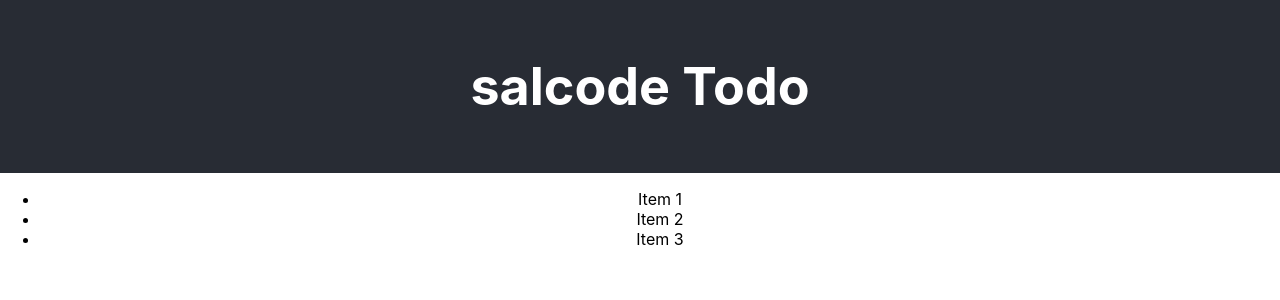
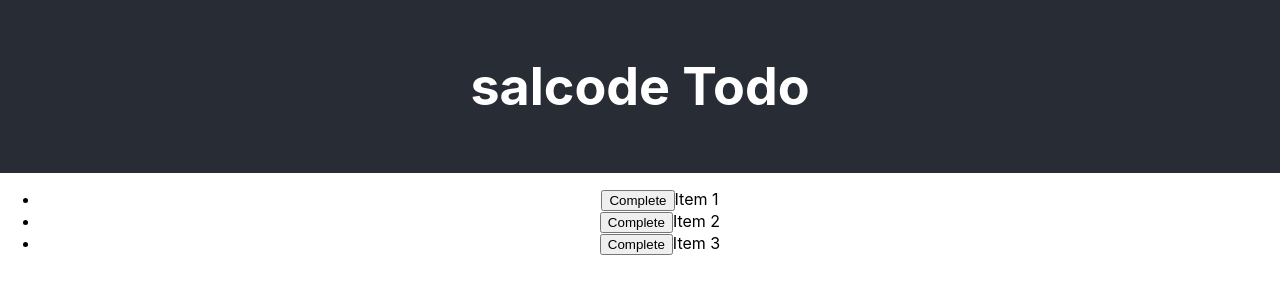
Before and after one commit to salcode/salcode-todo, a React (Create React App) app: page / in a window 1280 px wide. Shown: the top 300 px of the page. Built offline with nearby package versions, Linux system fonts and the light colour scheme.

Commit message:
Add "Complete" button to ListItem
See #1

```diff
--- a/src/TodoList/ListItem/index.js
+++ b/src/TodoList/ListItem/index.js
@@ -1,6 +1,14 @@
 function ListItem({name}) {
   return (
-    <li>{`${name}`}</li>
+    <li>
+      <button
+        className="complete-button"
+      >
+        Complete
+      </button>
+
+      {`${name}`}
+    </li>
   );
 }
 
```
